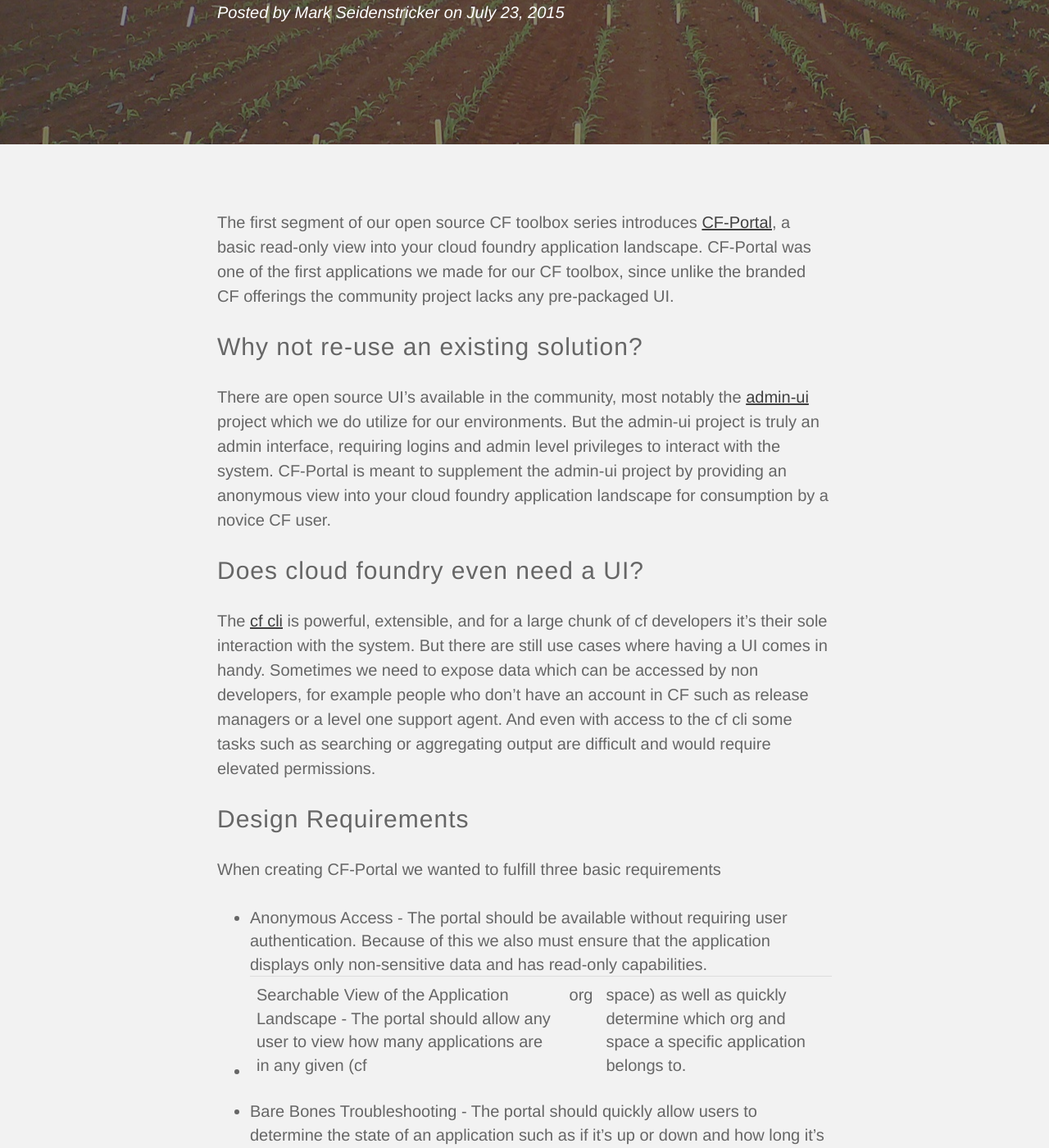
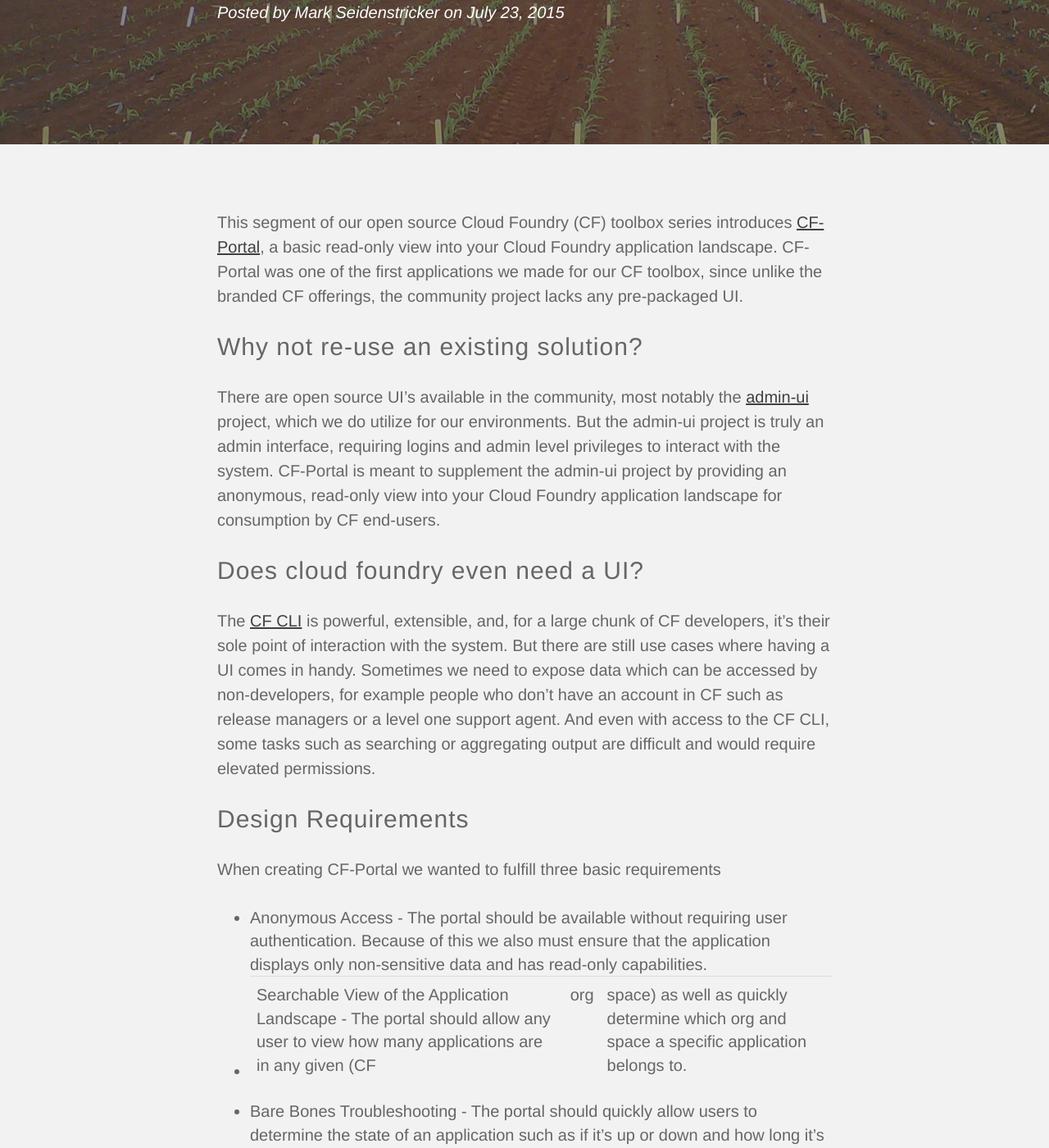
Before and after one commit to timwilliate/engineering-blog, a Jekyll site: the page built from _posts/2015-07-23-cf-portal.md, in a window 1280 px wide and 1400 px high, scrolled down 333 px. Shown: the whole window at 82% size. Built offline with Jekyll 4.4.1, drawn with Linux system fonts in a browser that asks for light colours; nearby versions of some CDN libraries; some web fonts are replaced; Markdown is read by kramdown in place of the engine named in the settings; some of the changed text lies outside the part shown.

Commit message:
incorporate suggested changes into cf-portal post

```diff
--- a/_posts/2015-07-23-cf-portal.md
+++ b/_posts/2015-07-23-cf-portal.md
@@ -10,29 +10,29 @@
 tags: [open source, cloudfoundry, cf-portal]
 ---
 
-The first segment of our open source CF toolbox series introduces [CF-Portal](https://github.com/MonsantoCo/cf-portal), a basic read-only view into your cloud foundry application landscape.  CF-Portal was one of the first applications we made for our CF toolbox, since unlike the branded CF offerings the community project lacks any pre-packaged UI.
+This segment of our open source Cloud Foundry (CF) toolbox series introduces [CF-Portal](https://github.com/MonsantoCo/cf-portal), a basic read-only view into your Cloud Foundry application landscape.  CF-Portal was one of the first applications we made for our CF toolbox, since unlike the branded CF offerings, the community project lacks any pre-packaged UI.
 
 ## Why not re-use an existing solution?
-There are open source UI's available in the community, most notably the [admin-ui](https://github.com/cloudfoundry-incubator/admin-ui) project which we do utilize for our environments.  But the admin-ui project is truly an admin interface, requiring logins and admin level privileges to interact with the system.  CF-Portal is meant to supplement the admin-ui project by providing an anonymous view into your cloud foundry application landscape for consumption by a novice CF user.
+There are open source UI's available in the community, most notably the [admin-ui](https://github.com/cloudfoundry-incubator/admin-ui) project, which we do utilize for our environments.  But the admin-ui project is truly an admin interface, requiring logins and admin level privileges to interact with the system.  CF-Portal is meant to supplement the admin-ui project by providing an anonymous, read-only view into your Cloud Foundry application landscape for consumption by CF end-users.
 
 ## Does cloud foundry even need a UI?
-The [cf cli](https://github.com/cloudfoundry/cli) is powerful, extensible, and for a large chunk of cf developers it's their sole interaction with the system.  But there are still use cases where having a UI comes in handy. Sometimes we need to expose data which can be accessed by non developers, for example people who don't have an account in CF such as release managers or a level one support agent.  And even with access to the cf cli some tasks such as searching or aggregating output are difficult and would require elevated permissions.
+The [CF CLI](https://github.com/cloudfoundry/cli) is powerful, extensible, and, for a large chunk of CF developers, it's their sole point of interaction with the system.  But there are still use cases where having a UI comes in handy. Sometimes we need to expose data which can be accessed by non-developers, for example people who don't have an account in CF such as release managers or a level one support agent.  And even with access to the CF CLI, some tasks such as searching or aggregating output are difficult and would require elevated permissions.
 
 ## Design Requirements
 When creating CF-Portal we wanted to fulfill three basic requirements
 
 * Anonymous Access - The portal should be available without requiring user authentication.  Because of this we also must ensure that the application displays only non-sensitive data and has read-only capabilities.
-* Searchable View of the Application Landscape - The portal should allow any user to view how many applications are in any given (cf|org|space) as well as quickly determine which org and space a specific application belongs to.
+* Searchable View of the Application Landscape - The portal should allow any user to view how many applications are in any given (CF|org|space) as well as quickly determine which org and space a specific application belongs to.
 * Bare Bones Troubleshooting - The portal should quickly allow users to determine the state of an application such as if it's up or down and how long it's been running.  It should also show basic audit information such as recent application logs and audit events.
 
 ## The Result
-The portal has two views, a summary view of all applications deployed to the cloud foundry environment and a detail view for each app showing some basic application specific stats.  The data for the summary view is gathered every 5 minutes and cached locally for best responsiveness.  The top right corner includes a search bar to quickly find the high level details of an application and clicking on any row allows you to drill down to the detail page for that application. If you're used to the cf cli, its similar to what you'd get from running _cf apps_ in every space.
+The portal has two views, a summary view of all applications deployed to the Cloud Foundry environment and a detail view for each app showing some basic application specific stats.  The data for the summary view is gathered every 5 minutes and cached locally for best responsiveness.  The top right corner includes a search bar to quickly find the high level details of an application and clicking on any row allows you to drill down to the detail page for that application. If you're used to the CF CLI, its similar to what you'd get from running `cf apps` in every space.
 
 
 ![Home Page](/img/cfportal-home.png)
 
-The detail page shows real-time information about the application in question, similar to what you would see by running _cf app <app-name>_.  In addition it collects recent logs and audit events which you might see by issuing a few more cli commands: _cf events <app-name>_ & _cf logs <app-name>_.
+The detail page shows real-time information about the application in question, similar to what you would see by running `cf app <app-name>`.  In addition it collects recent logs and audit events which you might see by issuing a few more CLI commands: `cf events <app-name>` & `cf logs <app-name>`.
 
 ![Detail Page](/img/cfportal-detail.png)
 
-If you're using cloud foundry and you have the need for an intuitive UI, please jump over to the project repo and give [CF-Portal](https://github.com/MonsantoCo/cf-portal) a try.  And as always we encourage comments and pull requests to continue making our tools better.
+If you're using Cloud Foundry and you have the need for an intuitive UI, please jump over to the project repo and give [CF-Portal](https://github.com/MonsantoCo/cf-portal) a try.  And as always we encourage comments and pull requests to continue making our tools better.
```
